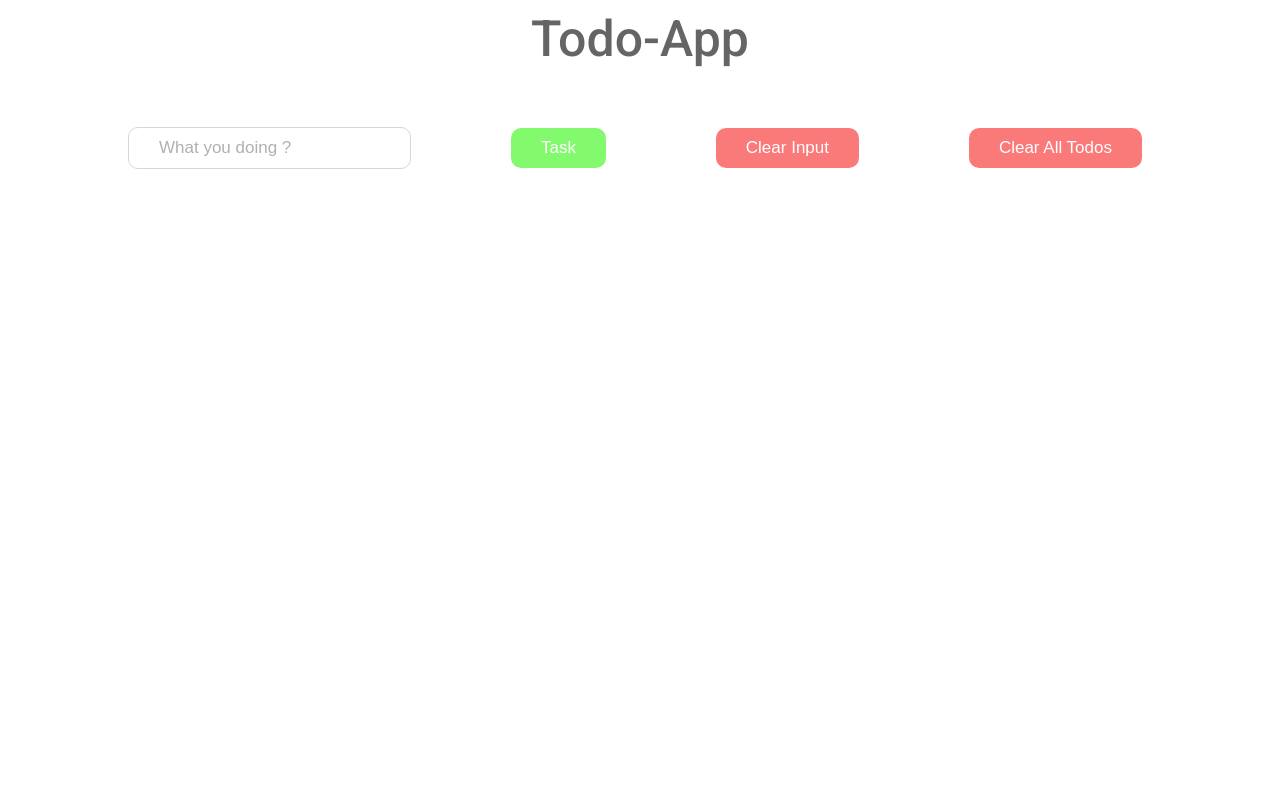
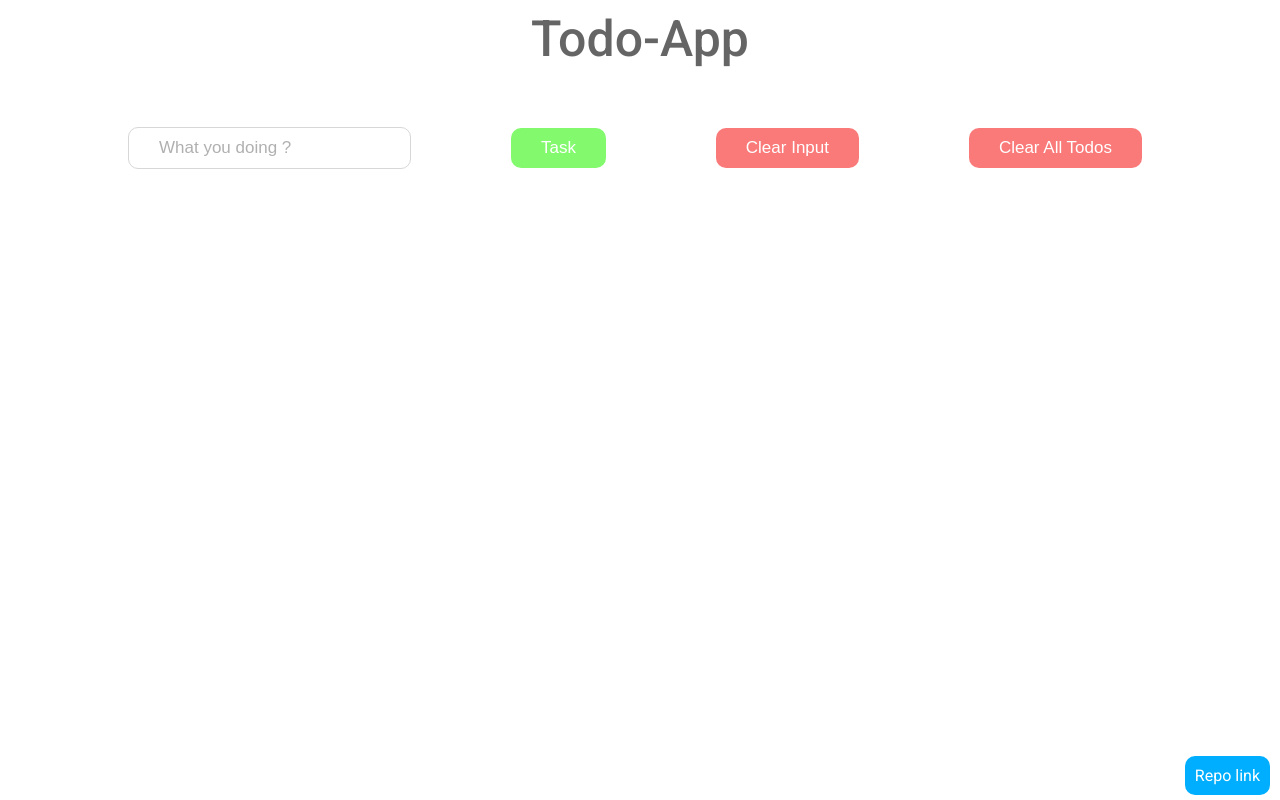
Before and after one commit to dan-adekoya/Todo-app-vue, a Vue app: page / in a window 1280 px wide. Built offline with nearby package versions, Linux system fonts and the light colour scheme.

Commit message:
Todo app done

```diff
--- a/src/components/Todo.vue
+++ b/src/components/Todo.vue
@@ -9,9 +9,8 @@
     </form>
     <ul>
       <li v-for="todo in todos" :key="todo">{{todo.title}} <button @click="remove(todo)" class="submit">Done</button></li>
-      <!-- <li>Walk Dog <button class="submit">Done</button></li>
-      <li>Walk Dog <button class="submit">Done</button></li> -->
     </ul>
+    <a href="https://github.com/dan-adekoya/Todo-app-vue">Repo link</a>
   </div>
 </template>
 
@@ -146,4 +145,14 @@ ul li{
     opacity: 1;
   }
 }
+a{
+  position: fixed;
+  bottom: 5px;
+  right: 10px;
+  padding: 10px;
+  color: white;
+  text-decoration: none;
+  border-radius: 10px;
+  background: rgb(0, 174, 255);
+}
 </style>
```
